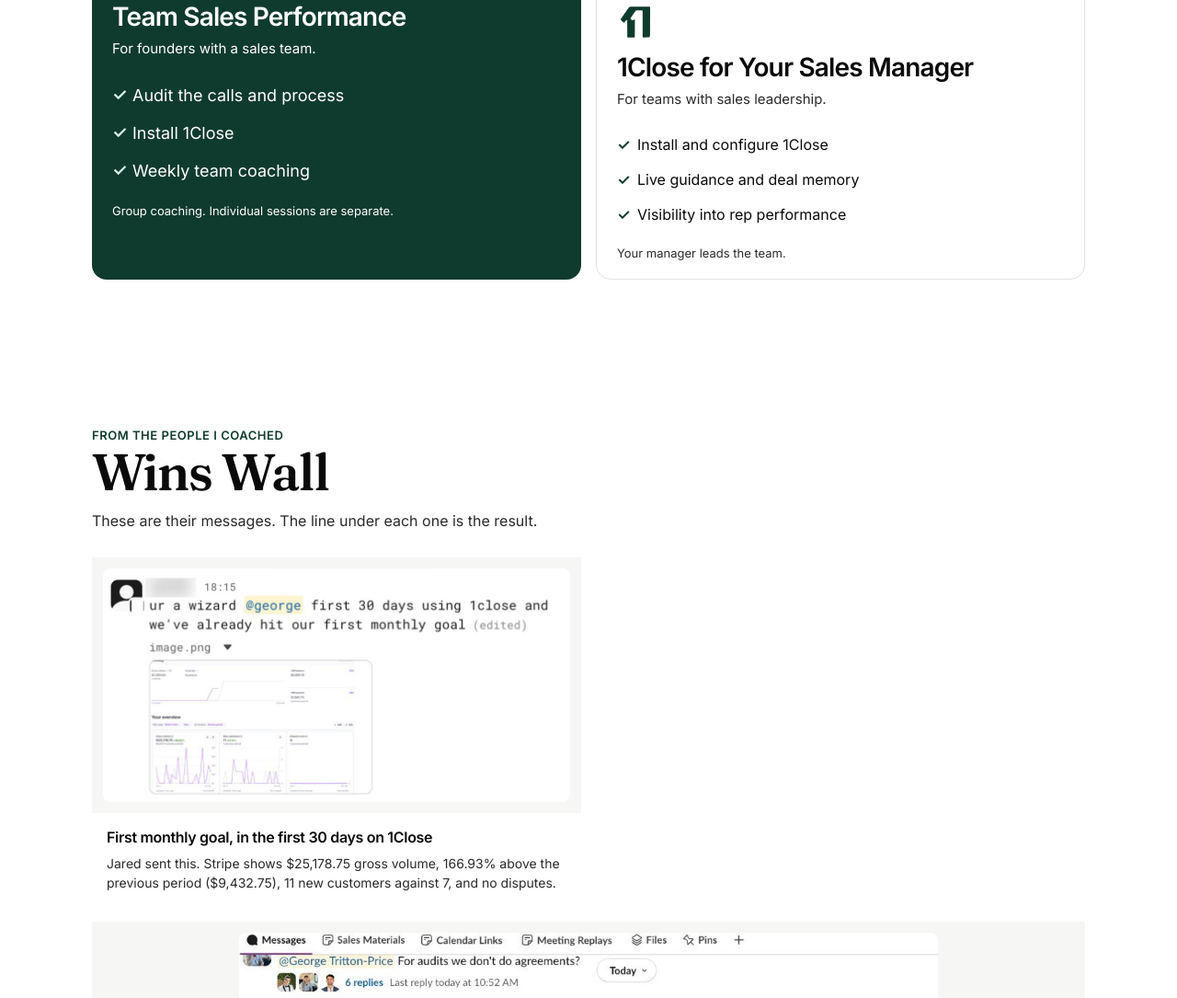
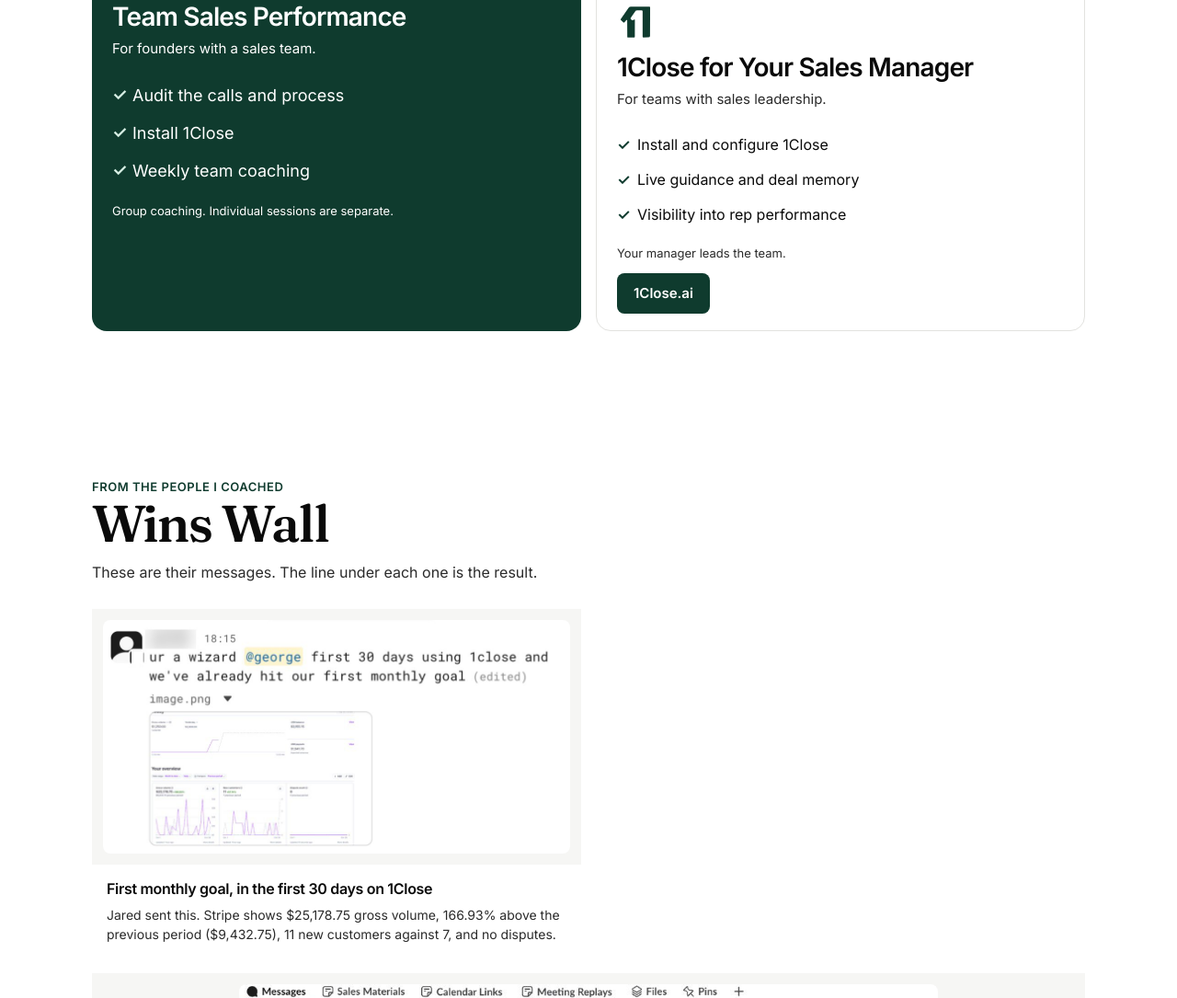
Before and after one commit to georgetrittonprice/georgetrittonprice.github.io, a plain HTML site: page index.html in a window 1280 px wide. Shown: the part 4899-5984 px from the top of the page at 92% size. Drawn offline with Linux system fonts and the light colour scheme.

Commit message:
Add a 1Close.ai button on the software tile.
Co-authored-by: Cursor <cursoragent@cursor.com>

```diff
--- a/index.html
+++ b/index.html
@@ -529,6 +529,7 @@
               <li>Visibility into rep performance</li>
             </ul>
             <p class="fine">Your manager leads the team.</p>
+            <p><a class="btn" href="https://www.1close.ai">1Close.ai</a></p>
           </article>
         </div>
       </div>
```
